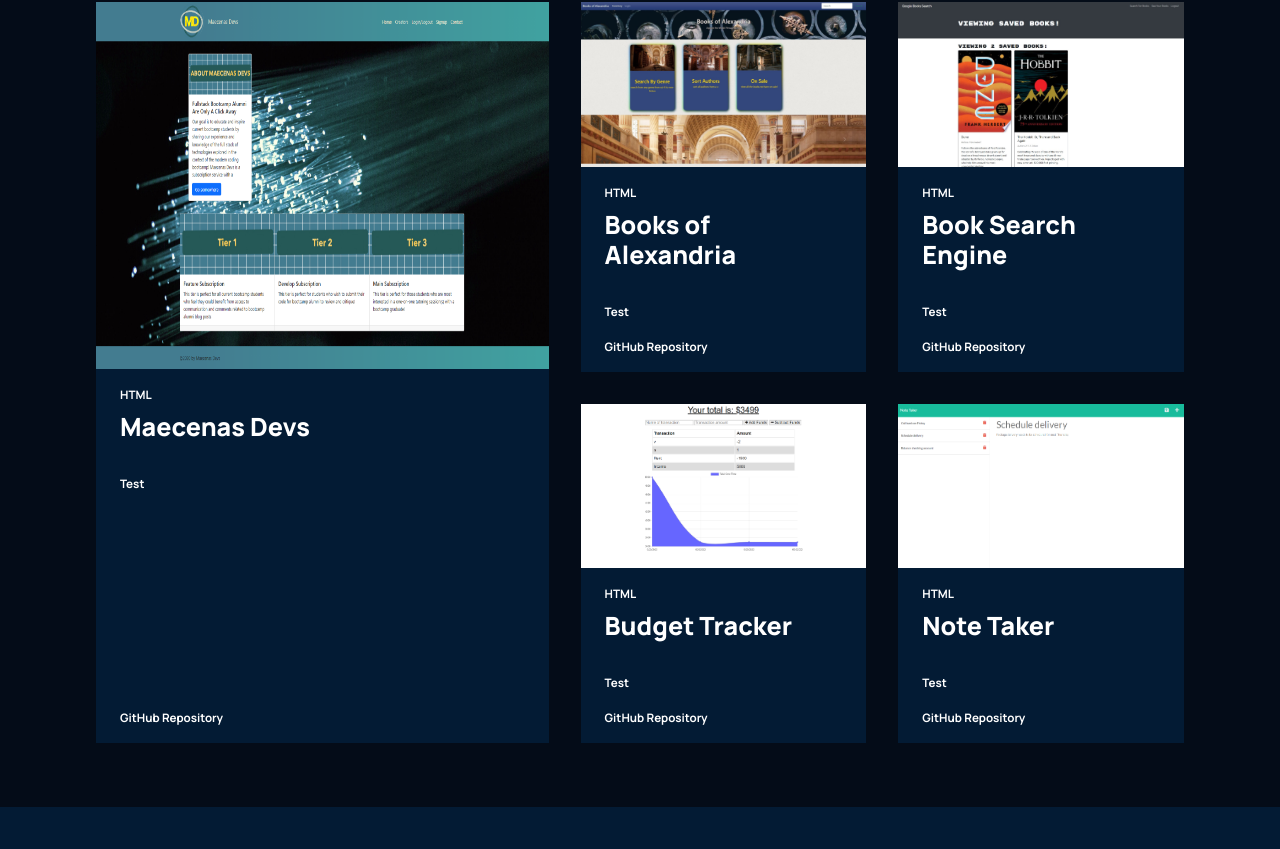
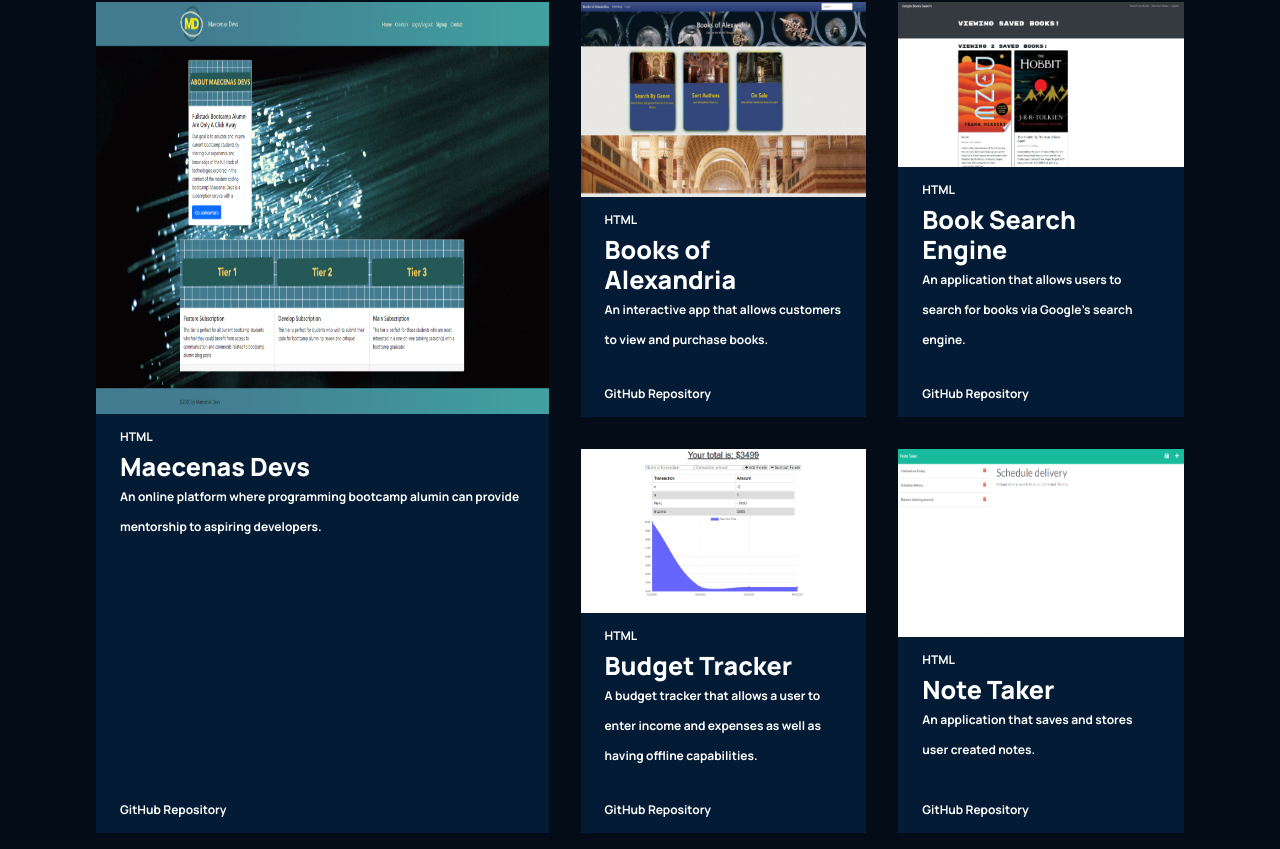
Before and after one commit to JonathanKim424/react-portfolio, a React (Create React App) app: page / in a window 1280 px wide. Shown: the part 2751-3600 px from the top of the page. Built offline with nearby package versions, Linux system fonts and the light colour scheme.

Commit message:
updated projects styling and content

```diff
--- a/src/components/project/Project.jsx
+++ b/src/components/project/Project.jsx
@@ -10,7 +10,7 @@
         </a>
       </div>
       <div className='portfolio__projects-container_project-content'>
-        <div>
+        <div className='portfolio__projects-container_project-content_main'>
           <p>{project.tags}</p>
           <a href={project.website} target='_blank' rel='noopener noreferrer'>
             <h3>{project.title}</h3>
--- a/src/components/project/project.css
+++ b/src/components/project/project.css
@@ -28,13 +28,17 @@
 .portfolio__projects-container_project-content p {
     font-family: var(--font-family);
     font-weight: bold;
-    font-size: 11.649px;
-    line-height: 35px;
+    font-size: 12px;
+    line-height: 30px;
     color: #fff;
 }
 
 .portfolio__projects-container_project-content p:last-child {
     cursor: pointer;
+}
+
+.portfolio__projects-container_project-content_main {
+    margin-bottom: 1.5rem;
 }
 
 .portfolio__projects-container_project-content h3 {
@@ -43,7 +47,6 @@
     font-size: 25.11px;
     line-height: 30px;
     color: #fff;
-    margin-bottom: 1.5rem;
     cursor: pointer;
 }
 
--- a/src/containers/projects/Projects.jsx
+++ b/src/containers/projects/Projects.jsx
@@ -10,7 +10,7 @@
     title: 'Maecenas Devs',
     gitHubUrl: 'https://github.com/JonathanKim424/Maecenas-Devs',
     website: 'https://gentle-citadel-11319.herokuapp.com/',
-    description: 'Test'
+    description: 'An online platform where programming bootcamp alumin can provide mentorship to aspiring developers.'
   },
   {
     imgUrl: project2,
@@ -18,7 +18,7 @@
     title: 'Books of Alexandria',
     gitHubUrl: 'https://github.com/JonathanKim424/books-of-alexandria',
     website: 'https://cryptic-taiga-66100.herokuapp.com/',
-    description: 'Test'
+    description: 'An interactive app that allows customers to view and purchase books.'
   },
   {
     imgUrl: project3,
@@ -26,7 +26,7 @@
     title: 'Book Search Engine',
     gitHubUrl: 'https://github.com/JonathanKim424/book-search-engine',
     website: 'https://stormy-dawn-52440.herokuapp.com/',
-    description: 'Test'
+    description: "An application that allows users to search for books via Google's search engine."
   },
   {
     imgUrl: project4,
@@ -34,7 +34,7 @@
     title: 'Budget Tracker',
     gitHubUrl: 'https://github.com/JonathanKim424/budget-tracker',
     website: 'https://shrouded-refuge-68137.herokuapp.com/',
-    description: 'Test'
+    description: 'A budget tracker that allows a user to enter income and expenses as well as having offline capabilities.'
   },
   {
     imgUrl: project5,
@@ -42,7 +42,7 @@
     title: 'Note Taker',
     gitHubUrl: 'https://github.com/JonathanKim424/note-taker',
     website: 'https://still-atoll-18408.herokuapp.com/index.html',
-    description: 'Test'
+    description: 'An application that saves and stores user created notes.'
   }
 ]
 
```
